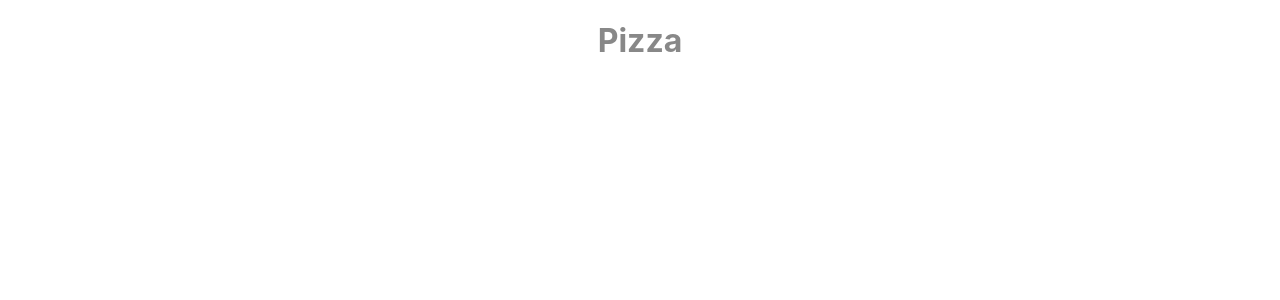
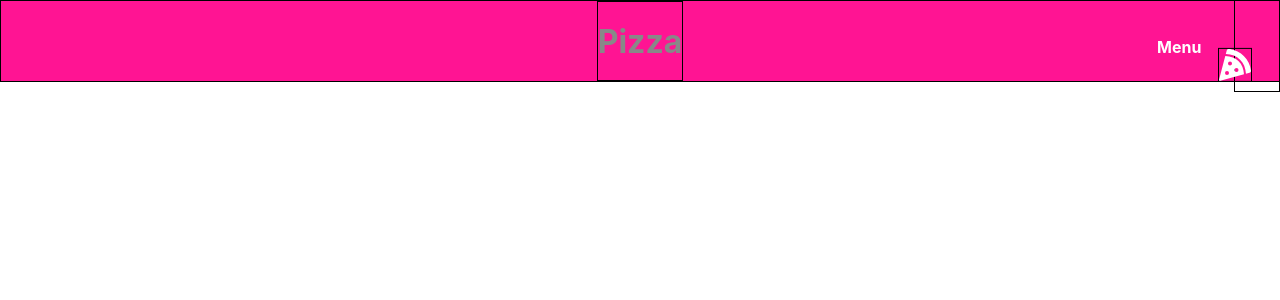
Before and after one commit to stevekutz/pizza_site, a React (Create React App) app: page / in a window 1280 px wide. Shown: the top 300 px of the page. Built offline with nearby package versions, Linux system fonts and the light colour scheme.

Commit message:
setup menu layout

```diff
--- a/src/comp/Navbar/NavbarElements.js
+++ b/src/comp/Navbar/NavbarElements.js
@@ -3,27 +3,29 @@ import {NavLink as Link} from 'react-router-dom';
 import {FaPizzaSlice} from 'react-icons/fa';
 
 export const Nav = styled.nav`
-    background: transparent;
-    // background: deeppink;
+    // background: transparent;
+    border: 1px solid black;
+    background: deeppink;
     height: 80px;
     display: flex;
     justify-content: center;
     font-weight: 700;
-    z-index: 1;
+    // z-index: 1;
 `
 
 export const NavLink = styled(Link)`
     // color: #fff;
+    border: 1px solid black;
     color: #888;
     font-size: 2rem;
     display: flex;
     align-items: center;
     text-decoration: none;
     cursor: pointer;
-    z-index: 5;
+    // z-index: 5;
 
     @media screen and (max-width: 400px) {
-        position: absolite;
+        position: absolute;
         top: 10px;
         left: 25px;
     }
@@ -31,8 +33,9 @@ export const NavLink = styled(Link)`
 `;
 
 export const NavIcon = styled.div`
+    border: 1px solid black;
     display: block;
-    postition: absolute;
+    position: absolute;
     top: 0;
     right: 0;
     cursor: pointer;
@@ -47,6 +50,7 @@ export const NavIcon = styled.div`
 `;
 
 export const Bars = styled(FaPizzaSlice)`
+    border: 1px solid black;
     font-size: 2rem;
     transform: translate(-50%, -15%);
-`
+`;
--- a/src/comp/Navbar/index.js
+++ b/src/comp/Navbar/index.js
@@ -1,5 +1,5 @@
 import React from 'react';
-import {Nav, NavLink} from './NavbarElements';
+import {Nav, NavIcon, NavLink, Bars} from './NavbarElements';
 
 const Navbar = () => {
     return (
@@ -7,6 +7,10 @@ const Navbar = () => {
             <Nav>
 
                 <NavLink to = '/'> Pizza </NavLink>
+                <NavIcon>
+                    <p> Menu </p>
+                    <Bars />
+                </NavIcon>
             </Nav>
 
         </>
```
